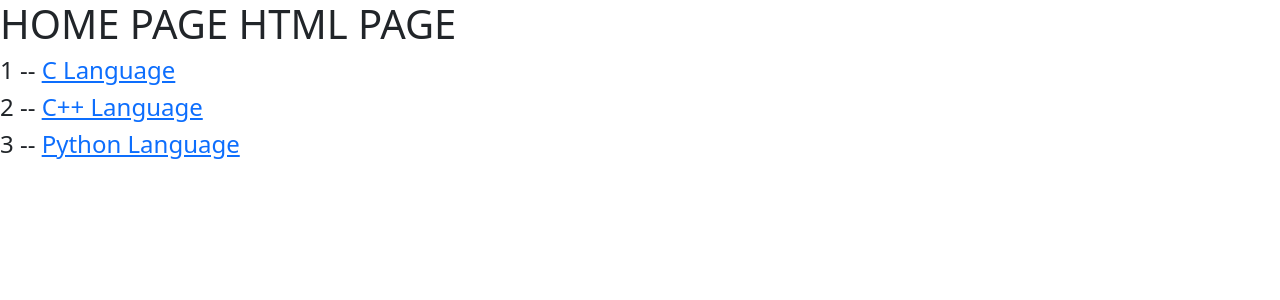
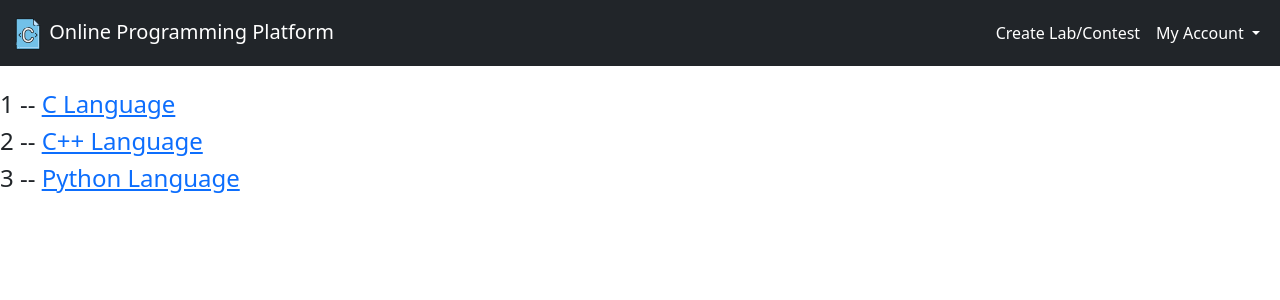
Before and after one commit to GeethaCharan31/OnlineProgrammingLab, a Django app: page /home/ in a window 1280 px wide. Shown: the top 300 px of the page. Run offline with Django 3.2, Linux system fonts and the light colour scheme; data comes from the database, SQL or seed files in the repository.

Commit message:
Navbar added

```diff
--- a/base/urls.py
+++ b/base/urls.py
@@ -3,6 +3,7 @@ from . import views  # importing  views of the app-base
 
 urlpatterns = [
     path('home/', views.home, name="home"),  # urls
+    path('form/', views.form, name="form"),
     path('room/<str:pk>/', views.room, name="room"),
     path('room/<str:pk>/<str:pk2>', views.question, name="question"),
 ]
--- a/base/views.py
+++ b/base/views.py
@@ -22,3 +22,7 @@ def question(request, pk, pk2):
     question = Question.objects.get(id=pk2)
     context = {'question': question}
     return render(request, "question.html", context)
+
+
+def form(request):
+    return render(request, "form.html")
--- a/templates/home.html
+++ b/templates/home.html
@@ -1,7 +1,9 @@
 {% extends 'main.html' %}
 
 {% block content %}
-<h1>HOME PAGE HTML PAGE </h1>
+
+
+<br>
 
 <div>
     <div>
--- a/templates/main.html
+++ b/templates/main.html
@@ -13,6 +13,7 @@
     {% endblock %}
 </head>
 <body>
+    {% include 'navbar.html' %}
     {% block content %}
 
     {% endblock %}
--- a/templates/navbar.html
+++ b/templates/navbar.html
@@ -1,3 +1,42 @@
-<a href="/">
-    <h1>LOGO--HOME</h1>
-</a>
+<nav class="navbar navbar-expand-lg navbar-dark bg-dark">
+    <div class="container-fluid">
+        <h2>
+            <a class="navbar-brand" href="/home/">
+                {% load static %}
+                <img src="{% static 'images/c64.png' %}" alt=""
+                     width="32" height="32" class="d-inline-block align-text-top">
+                Online Programming Platform
+            </a>
+        </h2>
+        <button class="navbar-toggler" type="button" data-bs-toggle="collapse" data-bs-target="#navbarSupportedContent"
+                aria-controls="navbarSupportedContent" aria-expanded="false" aria-label="Toggle navigation">
+            <span class="navbar-toggler-icon"></span>
+        </button>
+        <div class="collapse navbar-collapse" id="navbarSupportedContent">
+            <ul class="navbar-nav ms-auto mb-2 mb-lg-0">
+                <!--
+                 <li class="nav-item">
+                    <a class="nav-link active" aria-current="page" href="#">Home</a>
+                </li>
+                -->
+                <li class="nav-item">
+                    <a class="nav-link active" href="/form">Create Lab/Contest</a>
+                </li>
+                <li class="nav-item dropdown">
+                    <a class="nav-link active dropdown-toggle" href="#" id="navbarDropdown" role="button"
+                       data-bs-toggle="dropdown" aria-expanded="false">
+                        My Account
+                    </a>
+                    <ul class="dropdown-menu dropdown-menu-lg-end" aria-labelledby="navbarDropdown">
+                        <li><a class="dropdown-item" href="#">Profile</a></li>
+                        <li><a class="dropdown-item" href="#">Labs/Contests</a></li>
+                        <li>
+                            <hr class="dropdown-divider">
+                        </li>
+                        <li><a class="dropdown-item" href="#">Logout</a></li>
+                    </ul>
+                </li>
+            </ul>
+        </div>
+    </div>
+</nav>
```
Also changed, not shown: process.txt (+11 -0 lines), templates/form.html (added, +7 -0 lines), static/images/c64.png (added).
